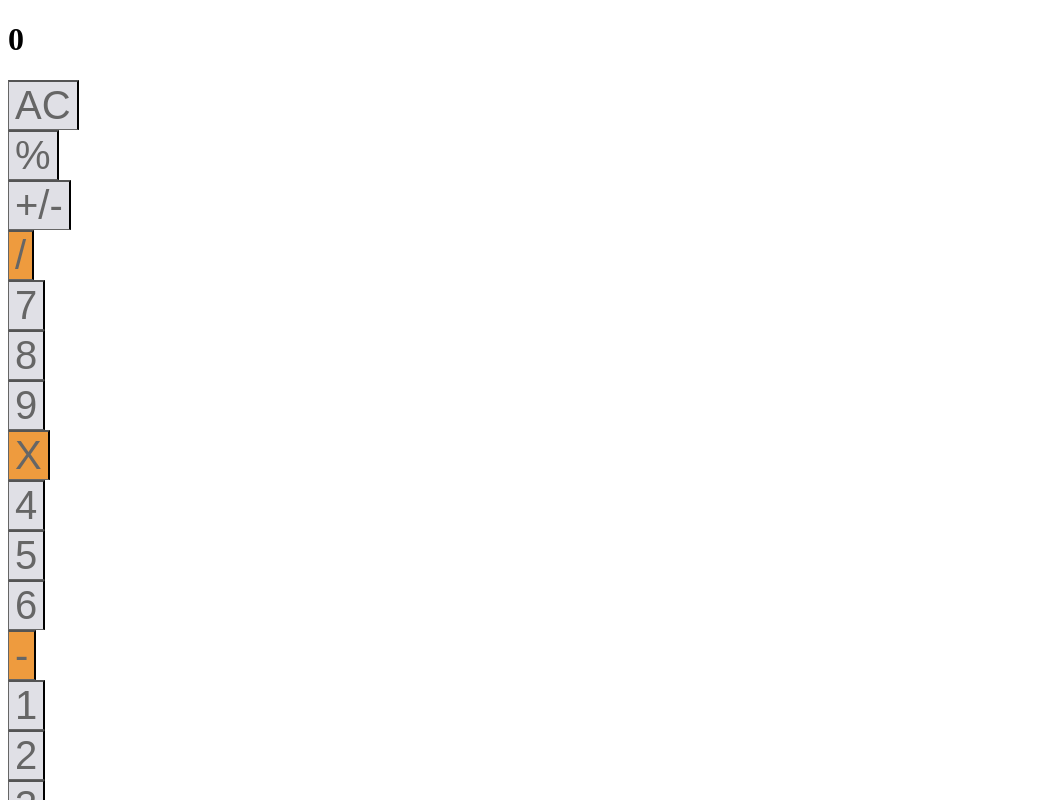
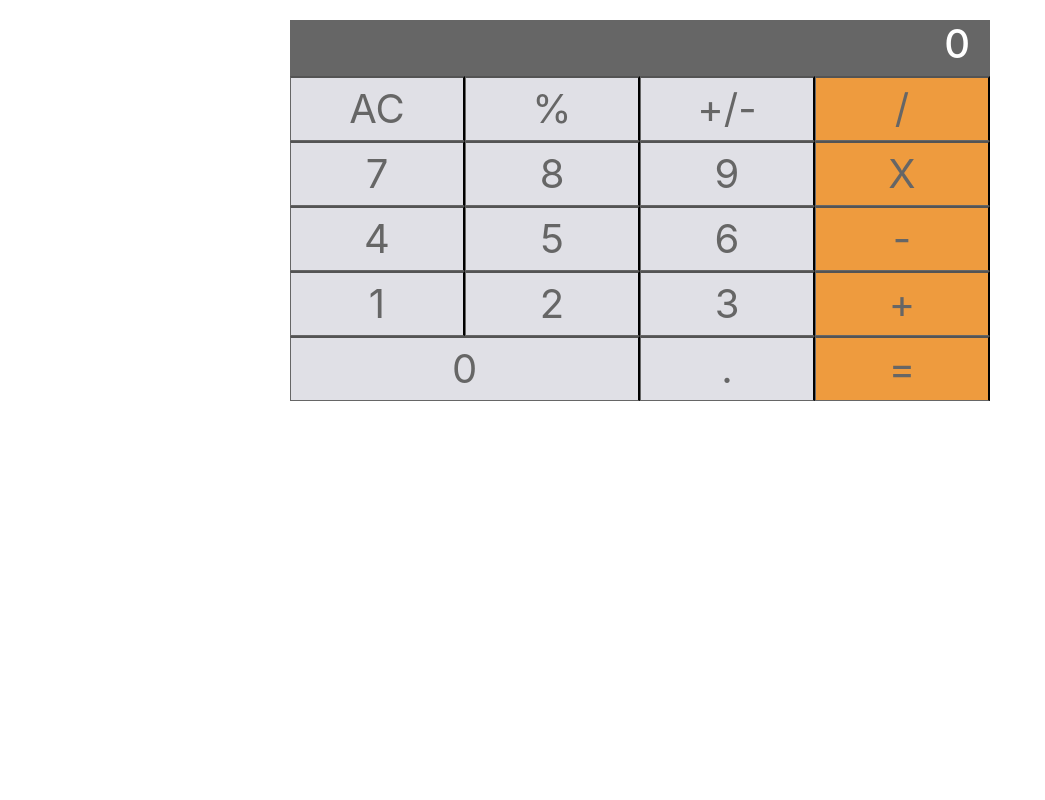
Before and after one commit to aionate0812/web-calculator, a React (Create React App) app: page / in a window 1280 px wide. Shown: the top 800 px of the page, without its empty margins (0-1045 px from the left). Built offline with nearby package versions, Linux system fonts and the light colour scheme.

Commit message:
added css

```diff
--- a/package.json
+++ b/package.json
@@ -3,6 +3,7 @@
   "version": "0.1.0",
   "private": true,
   "dependencies": {
+    "bootstrap": "^4.2.1",
     "react": "^16.7.0",
     "react-dom": "^16.7.0",
     "react-scripts": "2.1.3"
--- a/src/App.js
+++ b/src/App.js
@@ -1,47 +1,71 @@
 import React, { Component } from 'react';
 import Display from './components/display'
 import Button from './components/button'
+import 'bootstrap/dist/css/bootstrap.min.css'
 import './style.css'
+
 class App extends Component {
   constructor(props){
   super(props)
   this.state = {
-    currentElement:0,
+    displayValue: '0',
+    previousValue: null,
+    operation: null,
+    waitingForNewValue: false
   }
 }
+
+handleNumsPressed = (value) => {
+  let newState = this.state.displayValue
+
+  if(value === '0'){
+    this.setState({displayValue:value})
+  }
+  else if(this.state.displayValue === '0' || this.state.displayValue !== '0'){
+     newState = newState + value
+     console.log()
+    this.setState({displayValue:newState})
+  }
+  else {
+  this.setState({displayValue:value})
+  }
+}
+
   render() {
     return (
       <div className="App">
-       <Display currentElement={this.state.currentElement}/>
-       <div>
-       <div>
-       <Button  value={'AC'}/>
-       <Button  value={'%'}/>
-       <Button  value={'+/-'}/>
-       <Button styles={'orange'} value={'/'}/>
+          <div className='container calculator'>
+            <div className={'row justify-content-end display'}>
+            <Display styles={''} currentElement={this.state.displayValue}/>
             </div>
-       <div>
-       <Button value={'7'}/>
-       <Button value={'8'}/>
-       <Button value={'9'}/>
-       <Button styles={'orange'} value={'X'}/>
+            <div className='row'>
+              <Button styles={'col'} value={'AC'}/>
+              <Button styles={'col'}value={'%'}/>
+              <Button styles={'col'} value={'+/-'}/>
+              <Button styles={'col orange'} value={'/'}/>
             </div>
-       <div>
-       <Button value={'4'}/>
-       <Button value={'5'}/>
-       <Button value={'6'}/>
-       <Button styles={'orange'} value={'-'}/>
+            <div className='row'>
+              <Button handleButtonPressed={this.handleNumsPressed} styles={'col'} value={'7'}/>
+              <Button handleButtonPressed={this.handleNumsPressed} styles={'col'} value={'8'}/>
+              <Button handleButtonPressed={this.handleNumsPressed} styles={'col'} value={'9'}/>
+              <Button styles={'col orange'} value={'X'}/>
             </div>
-       <div>
-       <Button value={'1'}/>
-       <Button value={'2'}/>
-       <Button value={'3'}/>
-       <Button styles={'orange'} value={'+'}/>
+            <div className='row'>
+              <Button handleButtonPressed={this.handleNumsPressed} styles={'col'} value={'4'}/>
+              <Button handleButtonPressed={this.handleNumsPressed} styles={'col'} value={'5'}/>
+              <Button handleButtonPressed={this.handleNumsPressed} styles={'col'} value={'6'}/>
+              <Button styles={'col orange'} value={'-'}/>
             </div>
-       <div>
-       <Button value={'0'}/>
-       <Button value={'.'}/>
-       <Button styles={'orange'} value={'='}/>
+            <div className='row'>
+              <Button handleButtonPressed={this.handleNumsPressed} styles={'col'} value={'1'}/>
+              <Button handleButtonPressed={this.handleNumsPressed} styles={'col'} value={'2'}/>
+              <Button handleButtonPressed={this.handleNumsPressed} styles={'col'} value={'3'}/>
+              <Button styles={'col orange'} value={'+'}/>
+            </div>
+            <div className='row'>
+              <Button handleButtonPressed={this.handleNumsPressed} styles={'col-6'} value={'0'}/>
+              <Button handleButtonPressed={this.handleNumsPressed} styles={'col'} value={'.'}/>
+              <Button styles={'col orange'} value={'='}/>
               </div>
           </div>
       </div>
--- a/src/components/button.js
+++ b/src/components/button.js
@@ -1,12 +1,22 @@
 import React from 'react';
 
-const Button = (props) =>{
-return (
-    <React.Fragment>
-    <button className={props.styles}>{props.value}</button>
-    </React.Fragment>
+class Button extends React.Component {
 
-)
+    handleOnClick = (e) => {
+
+        this.props.handleButtonPressed(e.target.innerHTML)
+    }
+
+    render () {
+        return (
+            <React.Fragment>
+            <button onClick={this.handleOnClick} className={this.props.styles}>{this.props.value}</button>
+        </React.Fragment>
+        )
+    }
 }
 
+
+
+
 export default Button
--- a/src/components/display.js
+++ b/src/components/display.js
@@ -3,9 +3,9 @@ import React from 'react';
 const Display = (props) => {
     return (
         <React.Fragment>
-        <div>
-            <h1>{props.currentElement}</h1>
-        </div>
+            <div className={props.styles}>
+                <h1>{props.currentElement}</h1>
+            </div>
         </React.Fragment>
     )
 }
--- a/src/style.css
+++ b/src/style.css
@@ -20,3 +20,16 @@ button {
     background-color: #EE9B3E;
     /* color: #fff; */
   }
+
+  .calculator {
+    margin-top:20px;
+    width:700px;
+    /* border:1px solid black; */
+  }
+
+  .display {
+    background-color: #666666;
+    color:white;
+    width:700px;
+    padding-right:20px;
+  }
```
Also changed, not shown: 1 other file (tests, documents, lock files or other folders). Lines whose indentation alone changed are shown as unchanged.
